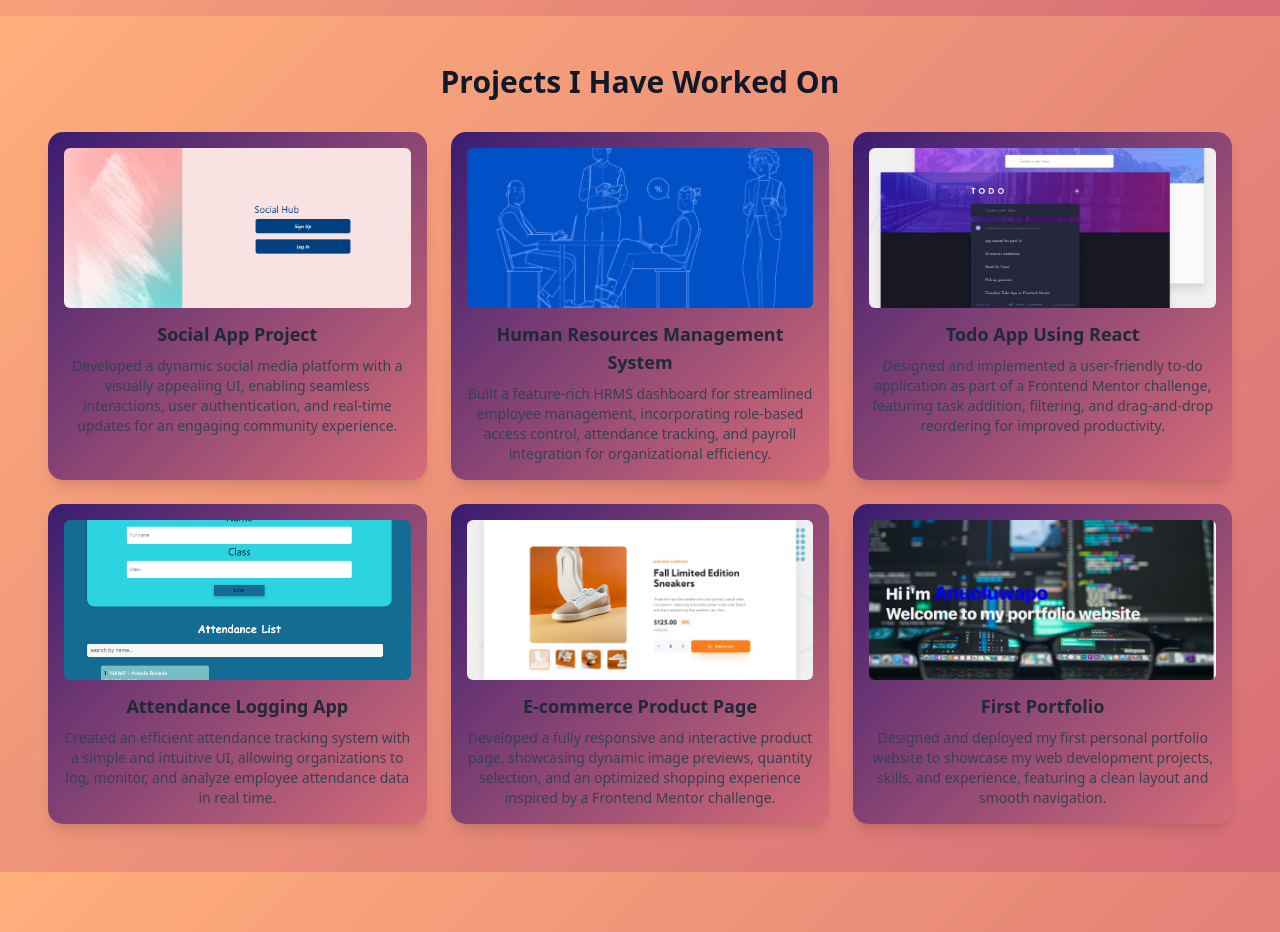
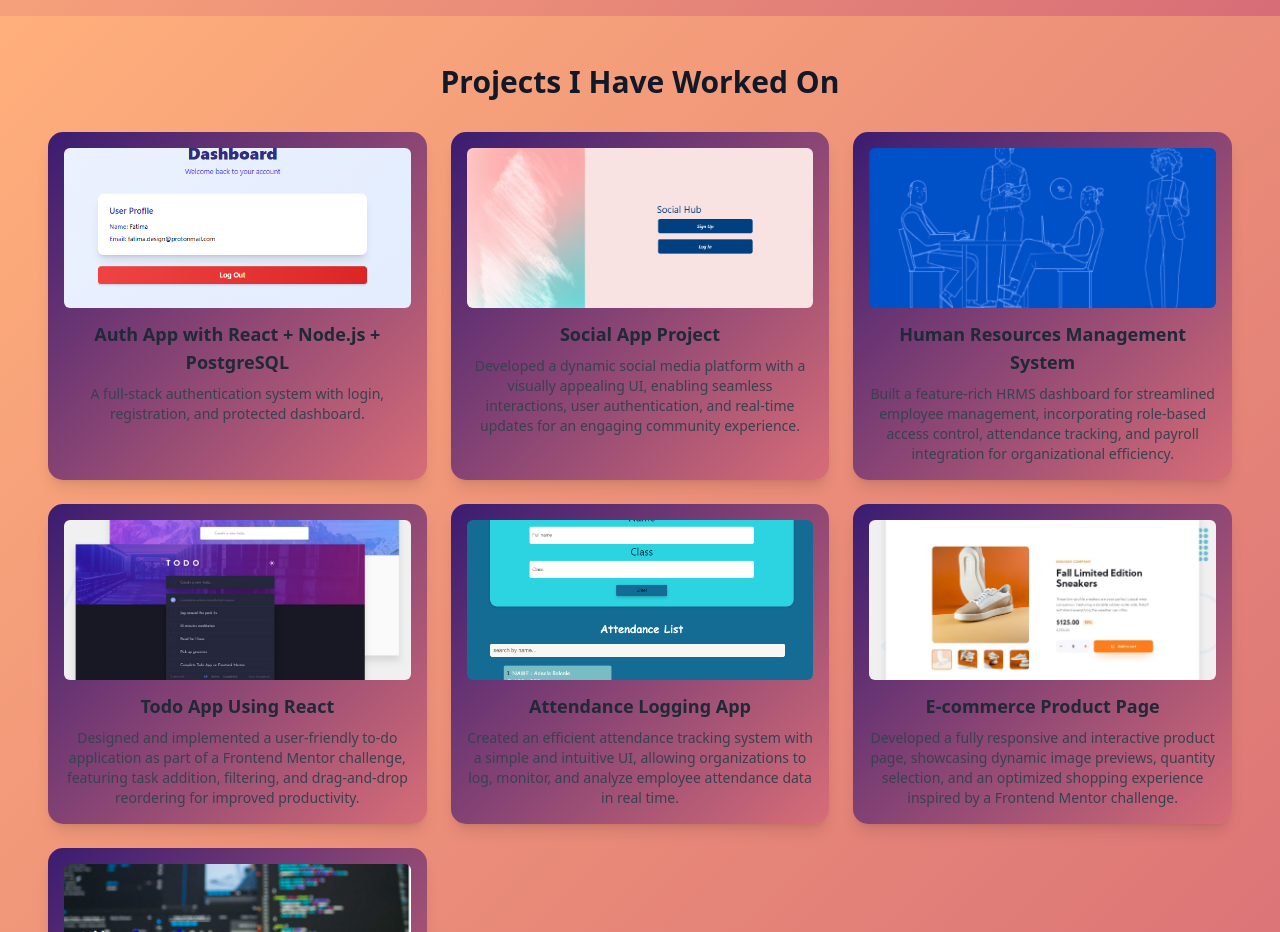
Before and after one commit to A-n-u-O/portfolioo, a React (Create React App) app: page / in a window 1280 px wide. Shown: the part 2040-2972 px from the top of the page. Built offline with nearby package versions, Linux system fonts and the light colour scheme.

Commit message:
new project added

```diff
--- a/src/App.js
+++ b/src/App.js
@@ -15,6 +15,12 @@ const menuItems = [
 ];
 
 const projects = [
+  {title: "Auth App with React + Node.js + PostgreSQL",
+    description:
+      "A full-stack authentication system with login, registration, and protected dashboard.",
+    image: "/assets/images/auth-app.png",
+    alt: "Auth app",
+    link: "https://github.com/A-n-u-O/Authentication-with-PERN-stack",},
   {
     title: "Social App Project",
     description:
@@ -63,6 +69,7 @@ const projects = [
     alt: "Portfolio Project",
     link: "https://a-n-u-o-github-io.vercel.app/",
   },
+
 ];
 
 const socialIcons = [
```
Also changed, not shown: public/assets/images/auth-app.png (added).
